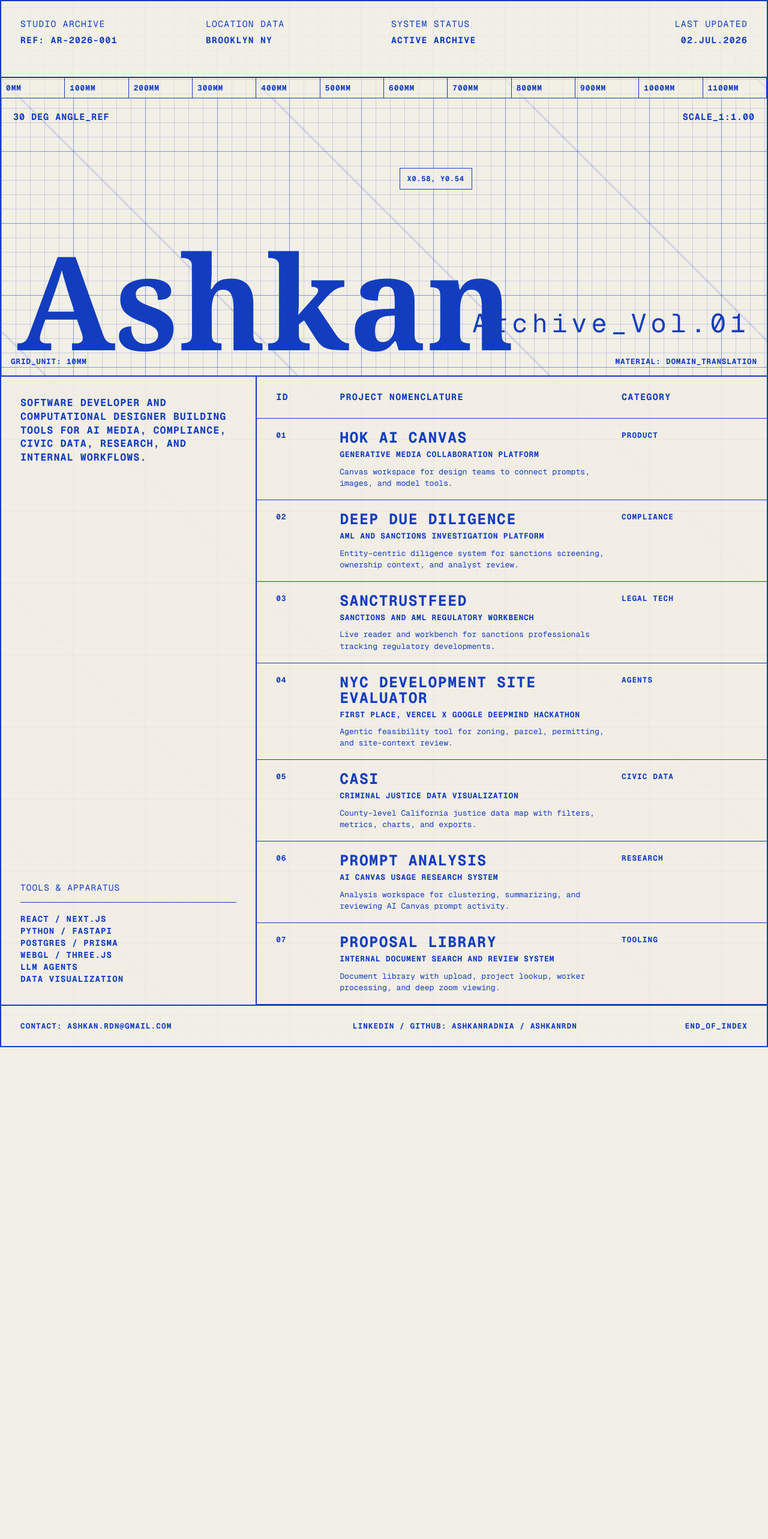
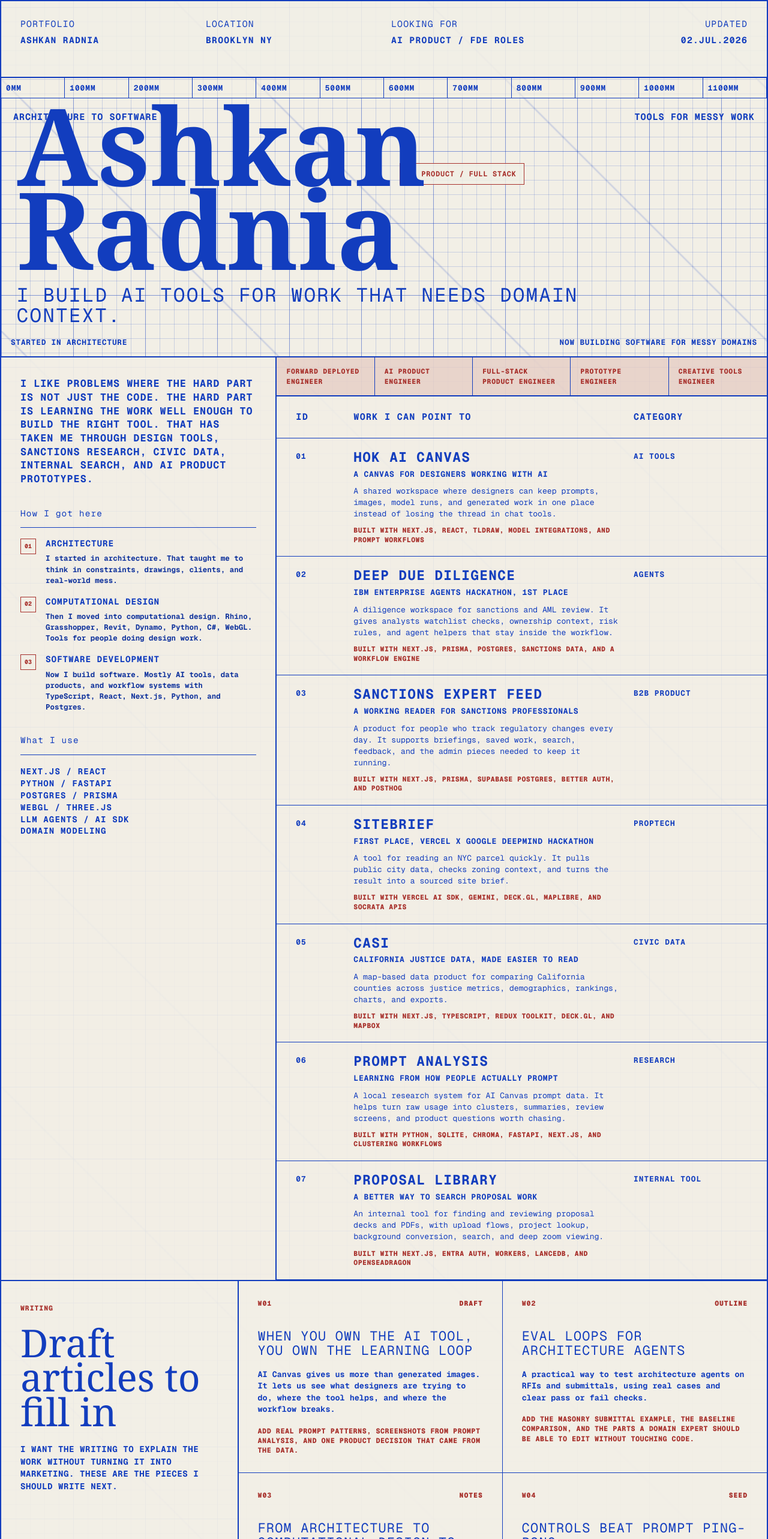
Before and after one commit to ashkanrdn/ashkanradnia.com, a Next.js app: page / in a window 1280 px wide. Shown: the top 2566 px of the page at 60% size. Before the commit the page ends 1746 px from the top, so only its background shows below. Built offline with nearby package versions, Linux system fonts and the light colour scheme.

Commit message:
Refine portfolio positioning and writing

```diff
--- a/src/app/globals.css
+++ b/src/app/globals.css
@@ -3,8 +3,10 @@
 :root {
   --paper: #f2efe6;
   --blue: #123dbe;
+  --redline: #a8322d;
   --blue-soft: rgba(18, 61, 190, 0.18);
   --blue-mid: rgba(18, 61, 190, 0.38);
+  --red-soft: rgba(168, 50, 45, 0.14);
   --ink: #123dbe;
 }
 
@@ -122,7 +124,7 @@ a {
 
 .drawing-field {
   position: relative;
-  min-height: clamp(430px, 58vh, 700px);
+  min-height: clamp(430px, 54vh, 660px);
   border-bottom: 2px solid var(--blue);
 }
 
@@ -153,38 +155,41 @@ a {
   top: 25%;
   left: 52%;
   padding: 8px 12px;
-  border: 1px solid var(--blue);
+  border: 1px solid var(--redline);
   background: rgba(242, 239, 230, 0.82);
+  color: var(--redline);
   font-size: 0.75rem;
 }
 
 .title-block {
   position: absolute;
   right: 28px;
-  bottom: 48px;
+  bottom: 52px;
   left: 26px;
   display: grid;
-  grid-template-columns: minmax(0, 1fr) auto;
+  grid-template-columns: minmax(0, 1fr);
   align-items: end;
-  gap: 28px;
+  gap: 24px;
 }
 
 .title-block h1 {
+  max-width: 11ch;
   margin: 0;
   font-family: Georgia, "Times New Roman", serif;
-  font-size: clamp(5.2rem, 17vw, 17rem);
+  font-size: clamp(5rem, 14vw, 15.5rem);
   font-weight: 700;
-  line-height: 0.72;
+  line-height: 0.78;
   letter-spacing: 0;
 }
 
 .title-block p {
-  margin: 0 0 18px;
+  max-width: 980px;
+  margin: 0;
   font-family: var(--font-geist-mono), monospace;
-  font-size: clamp(1.25rem, 3.4vw, 3.1rem);
-  line-height: 1;
-  letter-spacing: 0.16em;
-  white-space: nowrap;
+  font-size: clamp(1rem, 2.5vw, 2.4rem);
+  line-height: 1.05;
+  letter-spacing: 0.08em;
+  text-transform: uppercase;
 }
 
 .field-footer {
@@ -199,7 +204,7 @@ a {
 
 .archive-index {
   display: grid;
-  grid-template-columns: minmax(260px, 33.4%) minmax(0, 1fr);
+  grid-template-columns: minmax(320px, 36%) minmax(0, 1fr);
   min-height: 410px;
   background: rgba(242, 239, 230, 0.9);
 }
@@ -207,14 +212,13 @@ a {
 .mission-panel {
   display: flex;
   flex-direction: column;
-  justify-content: space-between;
-  gap: 42px;
+  gap: 36px;
   padding: 32px;
   border-right: 2px solid var(--blue);
 }
 
 .mission-copy {
-  max-width: 480px;
+  max-width: 580px;
   margin: 0;
   font-family: var(--font-geist-mono), monospace;
   font-size: clamp(0.78rem, 1.35vw, 1.05rem);
@@ -224,6 +228,7 @@ a {
   text-transform: uppercase;
 }
 
+.trajectory h2,
 .apparatus h2 {
   margin: 0 0 18px;
   padding-bottom: 12px;
@@ -231,6 +236,54 @@ a {
   font-family: var(--font-geist-mono), monospace;
   font-size: 0.9rem;
   letter-spacing: 0.08em;
+}
+
+.trajectory ol {
+  display: grid;
+  gap: 18px;
+  margin: 0;
+  padding: 0;
+  list-style: none;
+  counter-reset: career-step;
+  font-family: var(--font-geist-mono), monospace;
+}
+
+.trajectory li {
+  position: relative;
+  display: grid;
+  gap: 7px;
+  padding-left: 42px;
+  counter-increment: career-step;
+}
+
+.trajectory li::before {
+  position: absolute;
+  top: 0;
+  left: 0;
+  width: 26px;
+  height: 26px;
+  border: 1px solid var(--redline);
+  color: var(--redline);
+  content: counter(career-step, decimal-leading-zero);
+  display: grid;
+  place-items: center;
+  font-size: 0.62rem;
+  font-weight: 800;
+}
+
+.trajectory strong {
+  font-size: 0.9rem;
+  line-height: 1.2;
+  letter-spacing: 0.06em;
+  text-transform: uppercase;
+}
+
+.trajectory span {
+  max-width: 560px;
+  font-size: 0.78rem;
+  font-weight: 650;
+  line-height: 1.45;
+  color: color-mix(in srgb, var(--blue) 82%, black);
 }
 
 .apparatus ul {
@@ -248,10 +301,36 @@ a {
   min-width: 0;
 }
 
+.role-strip {
+  display: grid;
+  grid-template-columns: repeat(5, minmax(0, 1fr));
+  border-bottom: 2px solid var(--blue);
+  font-family: var(--font-geist-mono), monospace;
+  font-size: clamp(0.62rem, 0.9vw, 0.8rem);
+  font-weight: 800;
+  letter-spacing: 0.06em;
+  text-transform: uppercase;
+}
+
+.role-strip span {
+  min-height: 58px;
+  min-width: 0;
+  padding: 14px 16px;
+  border-right: 1px solid var(--blue);
+  background: var(--red-soft);
+  color: var(--redline);
+  display: flex;
+  align-items: center;
+}
+
+.role-strip span:last-child {
+  border-right: 0;
+}
+
 .project-header,
 .project-row {
   display: grid;
-  grid-template-columns: 86px minmax(0, 1fr) minmax(140px, 210px);
+  grid-template-columns: 76px minmax(0, 1fr) minmax(132px, 190px);
   gap: 20px;
 }
 
@@ -268,8 +347,8 @@ a {
 }
 
 .project-row {
-  min-height: 86px;
-  padding: 18px 32px;
+  min-height: 122px;
+  padding: 20px 32px;
   border-bottom: 1px solid var(--blue);
   font-family: var(--font-geist-mono), monospace;
   transition:
@@ -297,12 +376,13 @@ a {
 
 .project-copy strong,
 .project-copy em,
-.project-copy span {
+.project-copy span,
+.project-copy small {
   display: block;
 }
 
 .project-copy strong {
-  font-size: clamp(1rem, 2.2vw, 1.55rem);
+  font-size: clamp(1rem, 1.9vw, 1.42rem);
   line-height: 1.05;
   letter-spacing: 0.06em;
   text-transform: uppercase;
@@ -327,8 +407,119 @@ a {
   text-transform: none;
 }
 
+.project-copy small {
+  max-width: 760px;
+  margin-top: 10px;
+  color: var(--redline);
+  font-size: 0.72rem;
+  font-weight: 800;
+  line-height: 1.35;
+  letter-spacing: 0.04em;
+  text-transform: uppercase;
+}
+
 .project-category {
   align-self: start;
+}
+
+.writing-section {
+  display: grid;
+  grid-template-columns: minmax(280px, 31%) minmax(0, 1fr);
+  border-top: 2px solid var(--blue);
+  background: rgba(242, 239, 230, 0.92);
+}
+
+.writing-intro {
+  padding: 32px;
+  border-right: 2px solid var(--blue);
+  font-family: var(--font-geist-mono), monospace;
+}
+
+.writing-intro span,
+.writing-card-meta {
+  color: var(--redline);
+  font-family: var(--font-geist-mono), monospace;
+  font-size: 0.72rem;
+  font-weight: 800;
+  letter-spacing: 0.08em;
+  text-transform: uppercase;
+}
+
+.writing-intro h2 {
+  max-width: 420px;
+  margin: 18px 0 0;
+  font-family: Georgia, "Times New Roman", serif;
+  font-size: clamp(2.6rem, 5vw, 5.5rem);
+  line-height: 0.9;
+  letter-spacing: 0;
+}
+
+.writing-intro p {
+  max-width: 520px;
+  margin: 24px 0 0;
+  font-size: 0.88rem;
+  font-weight: 700;
+  line-height: 1.45;
+  letter-spacing: 0.04em;
+  text-transform: uppercase;
+}
+
+.writing-list {
+  display: grid;
+  grid-template-columns: repeat(2, minmax(0, 1fr));
+}
+
+.writing-card {
+  min-width: 0;
+  min-height: 260px;
+  padding: 28px 32px;
+  border-right: 1px solid var(--blue);
+  border-bottom: 1px solid var(--blue);
+  background: rgba(242, 239, 230, 0.68);
+}
+
+.writing-card:nth-child(2n) {
+  border-right: 0;
+}
+
+.writing-card-meta {
+  display: flex;
+  justify-content: space-between;
+  gap: 18px;
+}
+
+.writing-card-copy {
+  margin-top: 34px;
+  font-family: var(--font-geist-mono), monospace;
+}
+
+.writing-card-copy h3 {
+  max-width: 560px;
+  margin: 0;
+  font-size: clamp(1.05rem, 1.7vw, 1.45rem);
+  line-height: 1.12;
+  letter-spacing: 0.06em;
+  text-transform: uppercase;
+}
+
+.writing-card-copy p {
+  max-width: 620px;
+  margin: 18px 0 0;
+  font-size: 0.84rem;
+  font-weight: 700;
+  line-height: 1.45;
+}
+
+.writing-card-copy small {
+  display: block;
+  max-width: 620px;
+  margin-top: 18px;
+  color: var(--redline);
+  font-size: 0.74rem;
+  font-weight: 800;
+  line-height: 1.38;
+  letter-spacing: 0.04em;
+  text-transform: uppercase;
 }
 
 .sheet-footer {
@@ -372,6 +563,14 @@ a {
     border-bottom: 2px solid var(--blue);
   }
 
+  .role-strip {
+    grid-template-columns: repeat(2, minmax(0, 1fr));
+  }
+
+  .role-strip span {
+    border-bottom: 1px solid var(--blue);
+  }
+
   .project-header {
     display: none;
   }
@@ -383,6 +582,15 @@ a {
   .project-category {
     grid-column: 2;
     margin-top: 10px;
+  }
+
+  .writing-section {
+    grid-template-columns: 1fr;
+  }
+
+  .writing-intro {
+    border-right: 0;
+    border-bottom: 2px solid var(--blue);
   }
 
   .sheet-footer {
@@ -413,6 +621,18 @@ a {
     display: none;
   }
 
+  .angle-note,
+  .scale-note {
+    right: 18px;
+    left: 18px;
+    font-size: 0.68rem;
+    line-height: 1.2;
+  }
+
+  .scale-note {
+    top: 42px;
+  }
+
   .title-block {
     right: 18px;
     bottom: 54px;
@@ -420,13 +640,12 @@ a {
   }
 
   .title-block h1 {
-    font-size: clamp(4rem, 22vw, 6.25rem);
+    font-size: clamp(3.55rem, 18vw, 6rem);
   }
 
   .title-block p {
-    font-size: 1rem;
-    letter-spacing: 0.08em;
-    white-space: normal;
+    font-size: 0.9rem;
+    letter-spacing: 0.06em;
   }
 
   .field-footer {
@@ -436,8 +655,38 @@ a {
 
   .mission-panel,
   .project-row,
+  .writing-intro,
+  .writing-card,
   .sheet-footer {
     padding-right: 18px;
     padding-left: 18px;
   }
+
+  .role-strip {
+    grid-template-columns: 1fr;
+  }
+
+  .role-strip span {
+    min-height: 42px;
+    padding-right: 18px;
+    padding-left: 18px;
+    border-right: 0;
+  }
+
+  .trajectory li {
+    padding-left: 36px;
+  }
+
+  .writing-list {
+    grid-template-columns: 1fr;
+  }
+
+  .writing-card {
+    min-height: 0;
+    border-right: 0;
+  }
+
+  .writing-intro h2 {
+    font-size: clamp(2.4rem, 13vw, 4rem);
+  }
 }
--- a/src/app/layout.tsx
+++ b/src/app/layout.tsx
@@ -14,7 +14,8 @@ const geistMono = Geist_Mono({
 
 export const metadata: Metadata = {
   title: "Ashkan Radnia",
-  description: "Software developer and computational designer.",
+  description:
+    "Ashkan Radnia builds AI tools, data products, and workflow software for messy domain problems.",
 };
 
 export default function RootLayout({
--- a/src/app/page.tsx
+++ b/src/app/page.tsx
@@ -2,68 +2,137 @@ const projects = [
   {
     id: "01",
     title: "HOK AI Canvas",
-    subtitle: "Generative media collaboration platform",
-    category: "PRODUCT",
+    subtitle: "A canvas for designers working with AI",
+    category: "AI TOOLS",
     href: "https://github.com/HOKGroup/ai-canvas",
-    body: "Canvas workspace for design teams to connect prompts, images, and model tools.",
+    body: "A shared workspace where designers can keep prompts, images, model runs, and generated work in one place instead of losing the thread in chat tools.",
+    proof: "Built with Next.js, React, tldraw, model integrations, and prompt workflows",
   },
   {
     id: "02",
     title: "Deep Due Diligence",
-    subtitle: "AML and sanctions investigation platform",
-    category: "COMPLIANCE",
+    subtitle: "IBM Enterprise Agents Hackathon, 1st place",
+    category: "AGENTS",
     href: "https://github.com/ashkanrdn/DD",
-    body: "Entity-centric diligence system for sanctions screening, ownership context, and analyst review.",
+    body: "A diligence workspace for sanctions and AML review. It gives analysts watchlist checks, ownership context, risk rules, and agent helpers that stay inside the workflow.",
+    proof: "Built with Next.js, Prisma, Postgres, sanctions data, and a workflow engine",
   },
   {
     id: "03",
-    title: "SancTrustFeed",
-    subtitle: "Sanctions and AML regulatory workbench",
-    category: "LEGAL TECH",
+    title: "Sanctions Expert Feed",
+    subtitle: "A working reader for sanctions professionals",
+    category: "B2B PRODUCT",
     href: "https://feed.sanctionsexpert.com",
-    body: "Live reader and workbench for sanctions professionals tracking regulatory developments.",
+    body: "A product for people who track regulatory changes every day. It supports briefings, saved work, search, feedback, and the admin pieces needed to keep it running.",
+    proof: "Built with Next.js, Prisma, Supabase Postgres, Better Auth, and PostHog",
   },
   {
     id: "04",
-    title: "NYC Development Site Evaluator",
+    title: "SiteBrief",
     subtitle: "First place, Vercel x Google DeepMind Hackathon",
-    category: "AGENTS",
-    href: "https://www.linkedin.com/posts/ujinseah_1st-place-at-the-google-deepmind-x-vercel-activity-7442952589907890176-KkDh",
-    body: "Agentic feasibility tool for zoning, parcel, permitting, and site-context review.",
+    category: "PROPTECH",
+    href: "https://github.com/ashkanrdn/DueIntelligence",
+    body: "A tool for reading an NYC parcel quickly. It pulls public city data, checks zoning context, and turns the result into a sourced site brief.",
+    proof: "Built with Vercel AI SDK, Gemini, Deck.gl, MapLibre, and Socrata APIs",
   },
   {
     id: "05",
     title: "CASI",
-    subtitle: "Criminal justice data visualization",
+    subtitle: "California justice data, made easier to read",
     category: "CIVIC DATA",
     href: "https://casi-2.vercel.app",
-    body: "County-level California justice data map with filters, metrics, charts, and exports.",
+    body: "A map-based data product for comparing California counties across justice metrics, demographics, rankings, charts, and exports.",
+    proof: "Built with Next.js, TypeScript, Redux Toolkit, Deck.gl, and Mapbox",
   },
   {
     id: "06",
     title: "Prompt Analysis",
-    subtitle: "AI Canvas usage research system",
+    subtitle: "Learning from how people actually prompt",
     category: "RESEARCH",
     href: "https://github.com/HOKGroup/prompt-analysis",
-    body: "Analysis workspace for clustering, summarizing, and reviewing AI Canvas prompt activity.",
+    body: "A local research system for AI Canvas prompt data. It helps turn raw usage into clusters, summaries, review screens, and product questions worth chasing.",
+    proof: "Built with Python, SQLite, Chroma, FastAPI, Next.js, and clustering workflows",
   },
   {
     id: "07",
     title: "Proposal Library",
-    subtitle: "Internal document search and review system",
-    category: "TOOLING",
+    subtitle: "A better way to search proposal work",
+    category: "INTERNAL TOOL",
     href: "https://github.com/HOKGroup/proposal_library",
-    body: "Document library with upload, project lookup, worker processing, and deep zoom viewing.",
+    body: "An internal tool for finding and reviewing proposal decks and PDFs, with upload flows, project lookup, background conversion, search, and deep zoom viewing.",
+    proof: "Built with Next.js, Entra auth, workers, LanceDB, and OpenSeadragon",
   },
 ];
 
 const tools = [
-  "REACT / NEXT.JS",
+  "NEXT.JS / REACT",
   "PYTHON / FASTAPI",
   "POSTGRES / PRISMA",
   "WEBGL / THREE.JS",
-  "LLM AGENTS",
-  "DATA VISUALIZATION",
+  "LLM AGENTS / AI SDK",
+  "DOMAIN MODELING",
+];
+
+const trajectory = [
+  {
+    label: "Architecture",
+    body: "I started in architecture. That taught me to think in constraints, drawings, clients, and real-world mess.",
+  },
+  {
+    label: "Computational design",
+    body: "Then I moved into computational design. Rhino, Grasshopper, Revit, Dynamo, Python, C#, WebGL. Tools for people doing design work.",
+  },
+  {
+    label: "Software development",
+    body: "Now I build software. Mostly AI tools, data products, and workflow systems with TypeScript, React, Next.js, Python, and Postgres.",
+  },
+];
+
+const roleSignals = [
+  "Forward Deployed Engineer",
+  "AI Product Engineer",
+  "Full-Stack Product Engineer",
+  "Prototype Engineer",
+  "Creative Tools Engineer",
+];
+
+const writingDrafts = [
+  {
+    id: "W01",
+    title: "When you own the AI tool, you own the learning loop",
+    status: "DRAFT",
+    angle:
+      "AI Canvas gives us more than generated images. It lets us see what designers are trying to do, where the tool helps, and where the workflow breaks.",
+    fill:
+      "Add real prompt patterns, screenshots from Prompt Analysis, and one product decision that came from the data.",
+  },
+  {
+    id: "W02",
+    title: "Eval loops for architecture agents",
+    status: "OUTLINE",
+    angle:
+      "A practical way to test architecture agents on RFIs and submittals, using real cases and clear pass or fail checks.",
+    fill:
+      "Add the masonry submittal example, the baseline comparison, and the parts a domain expert should be able to edit without touching code.",
+  },
+  {
+    id: "W03",
+    title: "From architecture to computational design to software",
+    status: "NOTES",
+    angle:
+      "The honest version of my path: architecture taught me constraints, computational design taught me tools, and software became the way to ship the work.",
+    fill:
+      "Add the moments where the path changed. What felt useful, what stopped fitting, and what software let me do that architecture could not.",
+  },
+  {
+    id: "W04",
+    title: "Controls beat prompt ping-pong",
+    status: "SEED",
+    angle:
+      "When people keep rewriting the same prompt, the product is telling you it needs a control, a preset, or a better workflow.",
+    fill:
+      "Add examples from creative tools and prototype demos where the interface made the AI easier to steer.",
+  },
 ];
 
 const rulerMarks = [
@@ -84,22 +153,22 @@ const rulerMarks = [
 export default function Home() {
   return (
     <main className="blueprint-page">
-      <section className="blueprint-sheet" aria-label="Ashkan Radnia archive">
+      <section className="blueprint-sheet" aria-label="Ashkan Radnia portfolio">
         <header className="sheet-meta" aria-label="Technical metadata">
           <div>
-            <span>STUDIO ARCHIVE</span>
-            <strong>REF: AR-2026-001</strong>
+            <span>PORTFOLIO</span>
+            <strong>ASHKAN RADNIA</strong>
           </div>
           <div>
-            <span>LOCATION DATA</span>
+            <span>LOCATION</span>
             <strong>BROOKLYN NY</strong>
           </div>
           <div>
-            <span>SYSTEM STATUS</span>
-            <strong>ACTIVE ARCHIVE</strong>
+            <span>LOOKING FOR</span>
+            <strong>AI PRODUCT / FDE ROLES</strong>
           </div>
           <div>
-            <span>LAST UPDATED</span>
+            <span>UPDATED</span>
             <strong>02.JUL.2026</strong>
           </div>
         </header>
@@ -111,30 +180,44 @@ export default function Home() {
         </div>
 
         <section className="drawing-field">
-          <div className="angle-note">30 DEG ANGLE_REF</div>
-          <div className="scale-note">SCALE_1:1.00</div>
-          <div className="coordinate-box">x0.58, y0.54</div>
+          <div className="angle-note">ARCHITECTURE TO SOFTWARE</div>
+          <div className="scale-note">TOOLS FOR MESSY WORK</div>
+          <div className="coordinate-box">AI PRODUCT / FULL STACK</div>
 
           <div className="title-block">
-            <h1>Ashkan</h1>
-            <p>Archive_Vol.01</p>
+            <h1>Ashkan Radnia</h1>
+            <p>I build AI tools for work that needs domain context.</p>
           </div>
 
           <div className="field-footer">
-            <span>GRID_UNIT: 10MM</span>
-            <span>MATERIAL: DOMAIN_TRANSLATION</span>
+            <span>Started in architecture</span>
+            <span>Now building software for messy domains</span>
           </div>
         </section>
 
         <section className="archive-index" aria-label="Portfolio index">
           <aside className="mission-panel">
             <p className="mission-copy">
-              Software developer and computational designer building tools for
-              AI media, compliance, civic data, research, and internal workflows.
+              I like problems where the hard part is not just the code. The hard
+              part is learning the work well enough to build the right tool.
+              That has taken me through design tools, sanctions research, civic
+              data, internal search, and AI product prototypes.
             </p>
 
+            <div className="trajectory">
+              <h2>How I got here</h2>
+              <ol>
+                {trajectory.map((step) => (
+                  <li key={step.label}>
+                    <strong>{step.label}</strong>
+                    <span>{step.body}</span>
+                  </li>
+                ))}
+              </ol>
+            </div>
+
             <div className="apparatus">
-              <h2>TOOLS &amp; APPARATUS</h2>
+              <h2>What I use</h2>
               <ul>
                 {tools.map((tool) => (
                   <li key={tool}>{tool}</li>
@@ -144,9 +227,15 @@ export default function Home() {
           </aside>
 
           <div className="project-panel">
+            <div className="role-strip" aria-label="Target roles">
+              {roleSignals.map((role) => (
+                <span key={role}>{role}</span>
+              ))}
+            </div>
+
             <div className="project-header">
               <span>ID</span>
-              <span>PROJECT NOMENCLATURE</span>
+              <span>Work I can point to</span>
               <span>CATEGORY</span>
             </div>
 
@@ -158,6 +247,7 @@ export default function Home() {
                     <strong>{project.title}</strong>
                     <em>{project.subtitle}</em>
                     <span>{project.body}</span>
+                    <small>{project.proof}</small>
                   </span>
                   <span className="project-category">{project.category}</span>
                 </a>
@@ -166,10 +256,37 @@ export default function Home() {
           </div>
         </section>
 
+        <section className="writing-section" aria-label="Writing and draft articles">
+          <div className="writing-intro">
+            <span>WRITING</span>
+            <h2>Draft articles to fill in</h2>
+            <p>
+              I want the writing to explain the work without turning it into
+              marketing. These are the pieces I should write next.
+            </p>
+          </div>
+
+          <div className="writing-list">
+            {writingDrafts.map((draft) => (
+              <article className="writing-card" key={draft.id}>
+                <div className="writing-card-meta">
+                  <span>{draft.id}</span>
+                  <strong>{draft.status}</strong>
+                </div>
+                <div className="writing-card-copy">
+                  <h3>{draft.title}</h3>
+                  <p>{draft.angle}</p>
+                  <small>{draft.fill}</small>
+                </div>
+              </article>
+            ))}
+          </div>
+        </section>
+
         <footer className="sheet-footer">
           <span>CONTACT: ashkan.rdn@gmail.com</span>
           <span>LINKEDIN / GITHUB: ashkanradnia / ashkanrdn</span>
-          <span>END_OF_INDEX</span>
+          <span>More soon</span>
         </footer>
       </section>
     </main>
```
